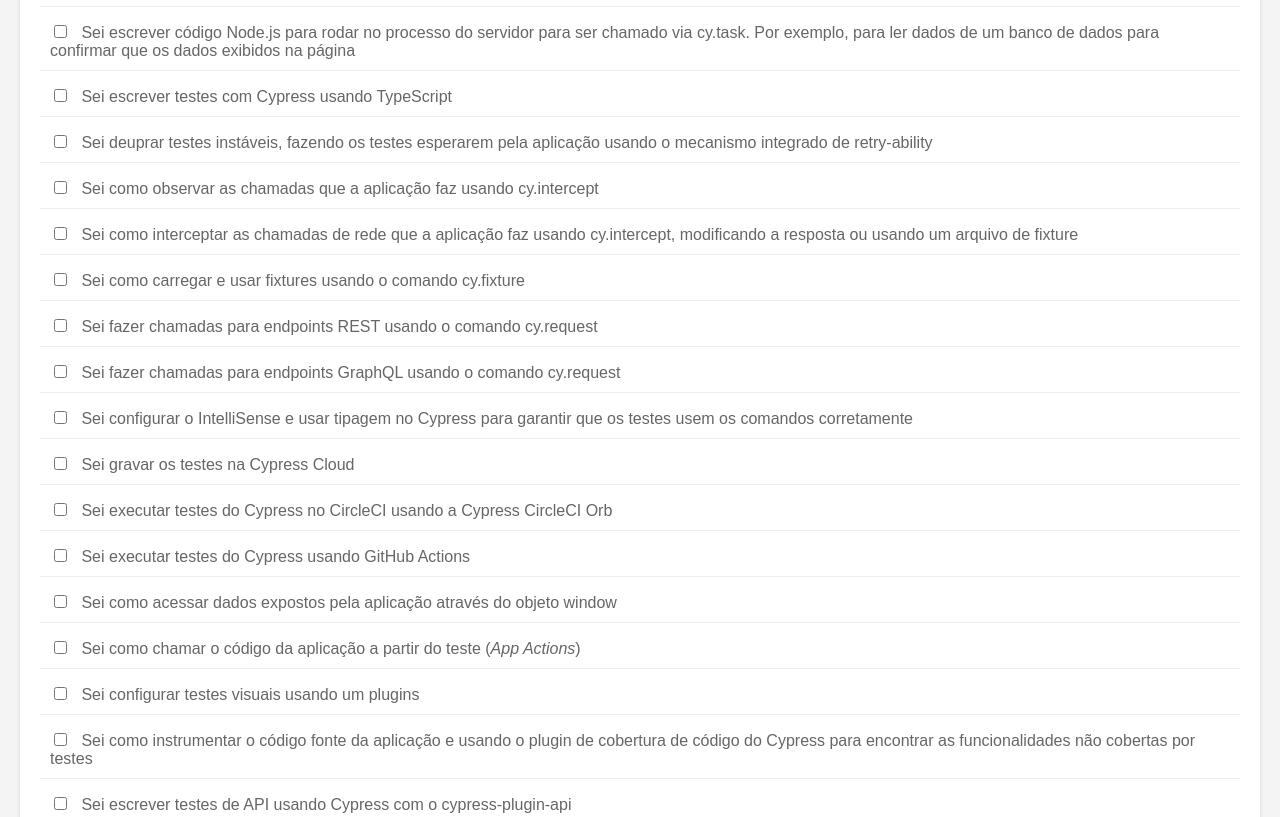
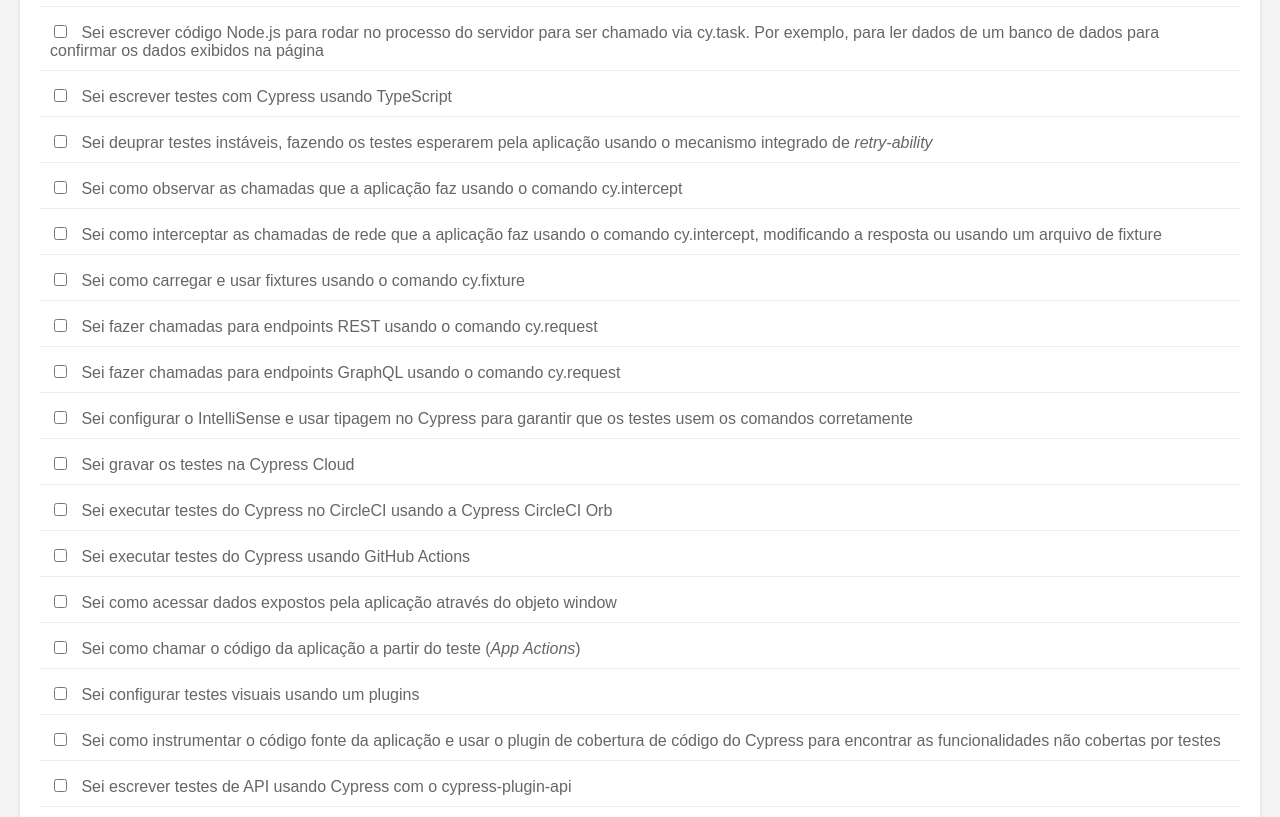
Before and after one commit to wlsf82/cypress-skills-checklist, a plain HTML site: page src/index.html in a window 1280 px wide. Shown: the part 900-1717 px from the top of the page. Drawn offline with Linux system fonts and the light colour scheme.

Commit message:
A few text adjustments

```diff
--- a/src/index.html
+++ b/src/index.html
@@ -115,7 +115,7 @@
           <li>
             <label>
               <input type="checkbox">
-              Sei escrever código Node.js para rodar no processo do servidor para ser chamado via cy.task. Por exemplo, para ler dados de um banco de dados para confirmar que os dados exibidos na página
+              Sei escrever código Node.js para rodar no processo do servidor para ser chamado via cy.task. Por exemplo, para ler dados de um banco de dados para confirmar os dados exibidos na página
             </label>
           </li>
           <li>
@@ -127,19 +127,19 @@
           <li>
             <label>
               <input type="checkbox">
-              Sei deuprar testes instáveis, fazendo os testes esperarem pela aplicação usando o mecanismo integrado de retry-ability
+              Sei deuprar testes instáveis, fazendo os testes esperarem pela aplicação usando o mecanismo integrado de <em>retry-ability</em>
             </label>
           </li>
           <li>
             <label>
               <input type="checkbox">
-              Sei como observar as chamadas que a aplicação faz usando cy.intercept
+              Sei como observar as chamadas que a aplicação faz usando o comando cy.intercept
             </label>
           </li>
           <li>
             <label>
               <input type="checkbox">
-              Sei como interceptar as chamadas de rede que a aplicação faz usando cy.intercept, modificando a resposta ou usando um arquivo de fixture
+              Sei como interceptar as chamadas de rede que a aplicação faz usando o comando cy.intercept, modificando a resposta ou usando um arquivo de fixture
             </label>
           </li>
           <li>
@@ -205,7 +205,7 @@
           <li>
             <label>
               <input type="checkbox">
-              Sei como instrumentar o código fonte da aplicação e usando o plugin de cobertura de código do Cypress para encontrar as funcionalidades não cobertas por testes
+              Sei como instrumentar o código fonte da aplicação e usar o plugin de cobertura de código do Cypress para encontrar as funcionalidades não cobertas por testes
             </label>
           </li>
           <li>
```
